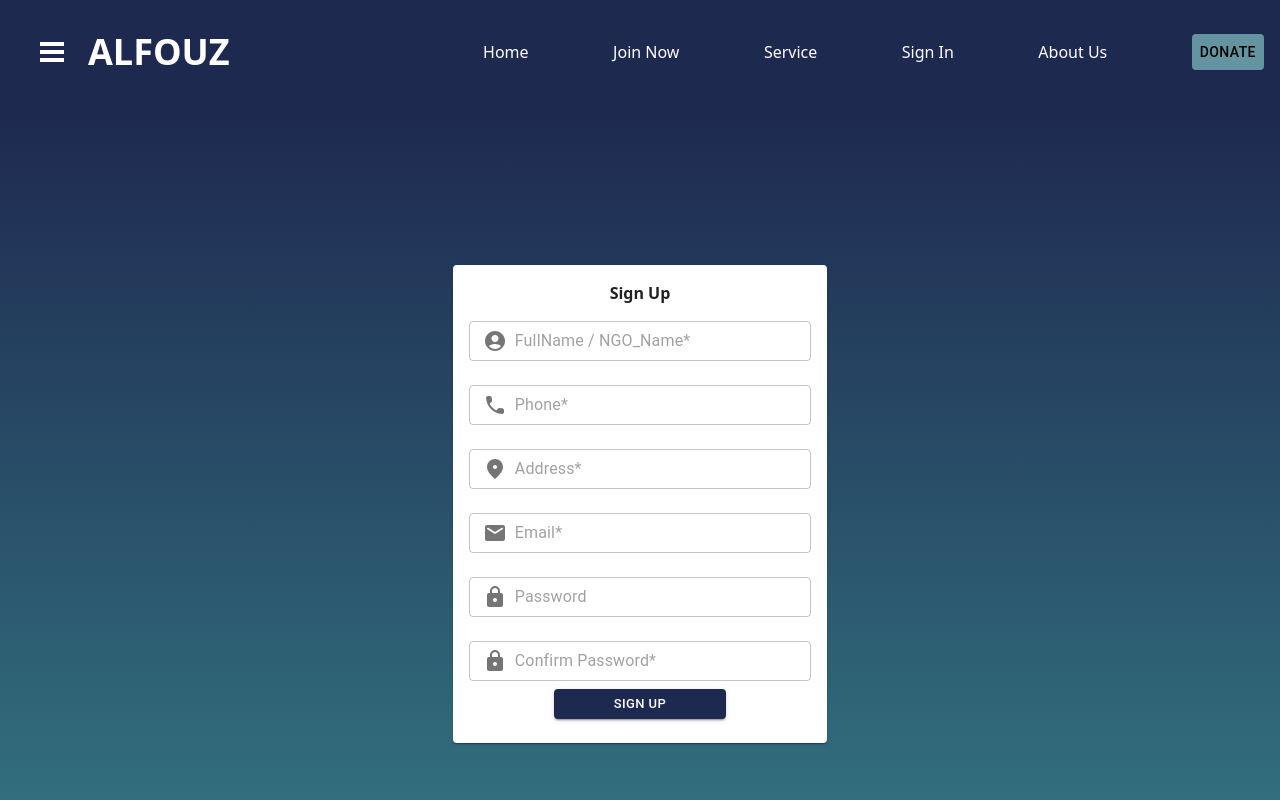
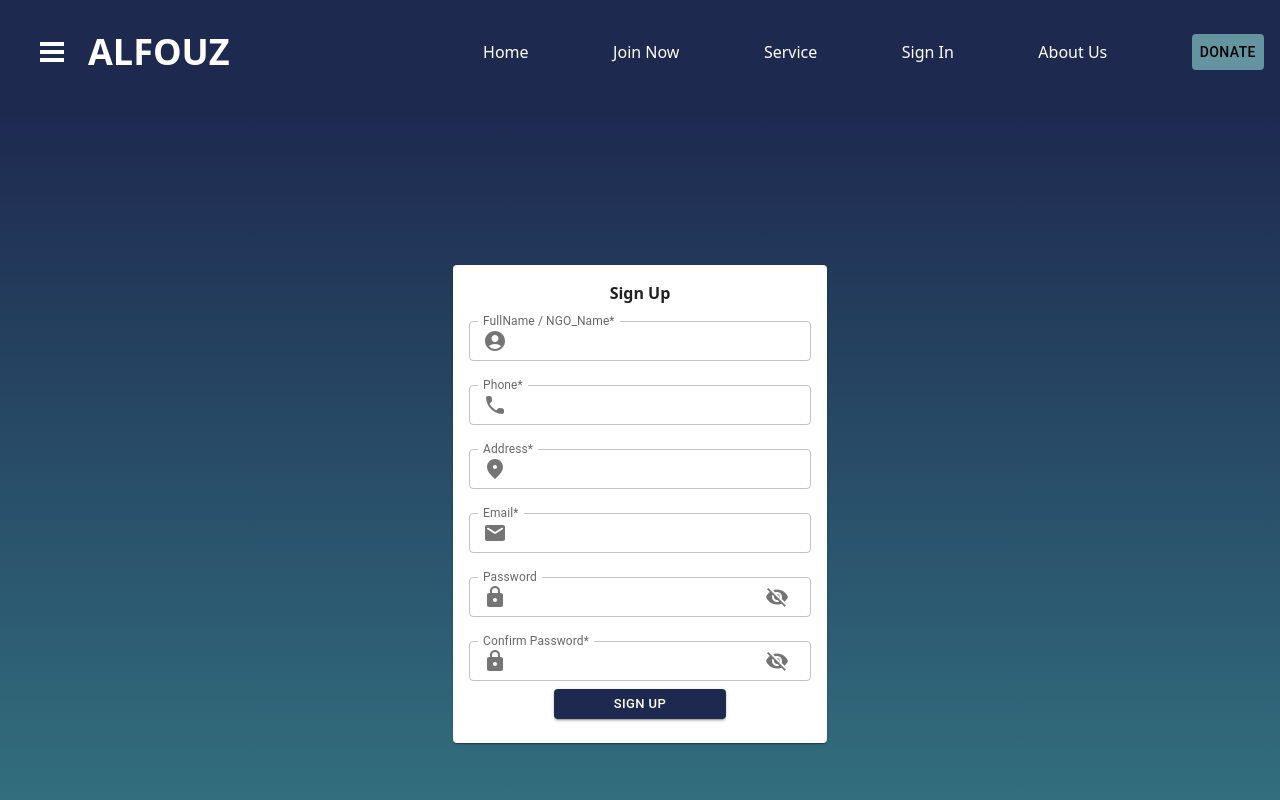
Before and after one commit to alinawaz160/community-support-portal, a React (Create React App) app: page /SignUp in a window 1280 px wide. Shown: the top 800 px of the page. Built offline with nearby package versions, Linux system fonts and the light colour scheme.

Commit message:
adding formik and yup

```diff
--- a/src/views/SignUp.js
+++ b/src/views/SignUp.js
@@ -1,6 +1,6 @@
 import React, { useState } from 'react';
-import { Formik, Form, Field } from 'formik';
-import { TextField, Button, Card, CardContent, InputAdornment } from '@mui/material';
+import { useFormik, Form, Field } from 'formik';
+import { TextField, Button, Card, CardContent, InputAdornment, IconButton } from '@mui/material';
 import { Link } from 'react-router-dom';
 import { createTheme } from "@mui/material/styles";
 import AccountCircleRoundedIcon from '@mui/icons-material/AccountCircleRounded';
@@ -8,42 +8,79 @@ import LocalPhoneRoundedIcon from '@mui/icons-material/LocalPhoneRounded';
 import LocationOnRoundedIcon from '@mui/icons-material/LocationOnRounded';
 import EmailRoundedIcon from '@mui/icons-material/EmailRounded';
 import LockRoundedIcon from '@mui/icons-material/LockRounded';
+import * as Yup from 'yup';
+import { Visibility, VisibilityOff } from '@mui/icons-material';
+import {useNavigate } from "react-router-dom";
+import axios from 'axios';
 
-function doSubmit(data) {
+function SignUp() {
 
-}
-const useStyles = createTheme((theme) => ({
-    paper: {
-        marginTop: theme.spacing(8),
-        display: 'flex',
-        flexDirection: 'column',
-        alignItems: 'center',
+    const history = useNavigate ();
+
+    var formik = useFormik({
+        initialValues: {
+            fullname: "",
+            email: "",
+            phone: "",
+            address: "",
+            password: "",
+            confirmPassword: "",
         },
-    avatar: {
-        margin: 0,
-        backgroundColor: theme.palette.secondary.main,
+        onSubmit: async(values) => {
+            try{
+                const res = await axios.fetch('/register' ,{
+                    method:"POST",
+                    headers:{
+                        "Content-Type" : "application/json"
                     },
-    form: {
-        width: '100%', // Fix IE 11 issue.
-        marginTop: 0,
-    },
-    submit: {
-        margin: 0,
-    },
-}));
-class SignUp extends React.Component {
+                    body: JSON.stringify({
+                        fullname: values.fullname,
+                        email: values.email,
+                        password: values.password,
+                        phone: values.phone,
+                        address: values.address,
+                        confirmPassword: values.confirmPasswordvalues
+                    })
+                })
 
-    // const [state, setState] = useState({ username: '', password: '' })
-    constructor() {
-        super();
-        this.state = {
-            formChange: "volunteer",
-            username: "",
-            password: "",
+                if(res.status === 400 || !res){
+                    window.alert("Already Used Details");
+                }else {
+                    window.alert("Registered Successfully");
+                    history.pushState("/login");
                 }
             }
-    render() {
-        const { classes } = useStyles;
+            catch(error){
+                console.log(error);
+            }
+        },
+        validationSchema: Yup.object().shape({
+            fullname: Yup.string()
+                .max(25, 'Must be 25 characters or less')
+                .required('Required'),
+            address: Yup.string()
+                .required('Required'),
+            phone: Yup.string()
+                .max(11, 'Must be 11 characters or less')
+                .required('Required'),
+            email: Yup.string().email('Invalid email address').required('Required'),
+            password: Yup.string().required('Password is required')
+                .min(8, 'Must be 8 characters or greater')
+                .matches(
+                    /^(?=.*[A-Za-z])(?=.*\d)(?=.*[@$!%*#?&])[A-Za-z\d@$!%*#?&]{8,}$/,
+                    "One Uppercase, One Lowercase, One Number and one special case Character"
+                )
+            ,
+            confirmPassword: Yup.string()
+                .oneOf([Yup.ref('password'), null], 'Passwords must match')
+                .required('Required'),
+        }),
+    });
+
+    var [showPassword, setShowPassword] = useState(false);
+    var handleClickShowPassword = () => setShowPassword(!showPassword);
+    var handleMouseDownPassword = () => setShowPassword(!showPassword);
+
     return (
         <div className='p-4 h-[100vh] w-[100%] flex flex-col justify-center items-center'
         >
@@ -52,15 +89,6 @@ class SignUp extends React.Component {
                     <div>
                         <p className='para font-bold'>Sign Up</p>
                     </div>
-                        <Formik className="mx-auto sm:mx-0 sm:my-0"
-                            initialValues={{ email: '', password: '' }}
-                            onSubmit={(values, { setSubmitting }) => {
-                                // handle form submission here
-                            }}
-                        >
-                            {
-                                ({ isSubmitting, handleChange, values }) => (
-                                    <Form>
                     <TextField
                         InputProps={{
                             startAdornment: (
@@ -71,10 +99,13 @@ class SignUp extends React.Component {
                         }}
                         size='small'
                         type="text"
-                                            name="name"
-                                            placeholder="FullName / NGO_Name*"
-                                            onChange={handleChange}
-                                            value={values.name}
+                        name="fullname"
+                        label="FullName / NGO_Name*"
+                        onBlur={formik.handleBlur}
+                        onChange={formik.handleChange}
+                        value={formik.values.fullname}
+                        error={formik.touched.fullname && formik.errors.fullname}
+                        helperText={formik.touched.fullname && formik.errors.fullname}
                         variant="outlined"
                         margin="normal"
                         fullWidth
@@ -88,11 +119,14 @@ class SignUp extends React.Component {
                             ),
                         }}
                         size='small'
-                                            type="text"
+                        type="number"
                         name="phone"
-                                            placeholder="Phone*"
-                                            onChange={handleChange}
-                                            value={values.phone}
+                        label="Phone*"
+                        onBlur={formik.handleBlur}
+                        onChange={formik.handleChange}
+                        value={formik.values.phone}
+                        error={formik.touched.phone && formik.errors.phone}
+                        helperText={formik.touched.phone && formik.errors.phone}
                         variant="outlined"
                         margin="normal"
                         fullWidth
@@ -108,9 +142,12 @@ class SignUp extends React.Component {
                         size='small'
                         type="text"
                         name="address"
-                                            placeholder="Address*"
-                                            onChange={handleChange}
-                                            value={values.address}
+                        label="Address*"
+                        onBlur={formik.handleBlur}
+                        onChange={formik.handleChange}
+                        value={formik.values.address}
+                        error={formik.touched.address && formik.errors.address}
+                        helperText={formik.touched.address && formik.errors.address}
                         variant="outlined"
                         margin="normal"
                         fullWidth
@@ -126,9 +163,12 @@ class SignUp extends React.Component {
                         size='small'
                         type="email"
                         name="email"
-                                            placeholder="Email*"
-                                            onChange={handleChange}
-                                            value={values.email}
+                        label="Email*"
+                        onBlur={formik.handleBlur}
+                        onChange={formik.handleChange}
+                        value={formik.values.email}
+                        error={formik.touched.email && formik.errors.email}
+                        helperText={formik.touched.email && formik.errors.email}
                         variant="outlined"
                         margin="normal"
                         fullWidth
@@ -140,13 +180,26 @@ class SignUp extends React.Component {
                                     <LockRoundedIcon />
                                 </InputAdornment>
                             ),
+                            endAdornment: (
+                                <InputAdornment position="end">
+                                    <IconButton
+                                        aria-label="toggle password visibility"
+                                        onClick={handleClickShowPassword}
+                                        onMouseDown={handleMouseDownPassword}
+                                    >
+                                        {showPassword ? <Visibility /> : <VisibilityOff />}
+                                    </IconButton>
+                                </InputAdornment>
+                            )
                         }}
                         size='small'
-                                            type="password"
+                        type={showPassword ? "text" : "password"}
                         name="password"
-                                            placeholder="Password"
-                                            onChange={handleChange}
-                                            value={values.password}
+                        label="Password"
+                        onChange={formik.handleChange}
+                        value={formik.values.password}
+                        error={formik.touched.password && formik.errors.password}
+                        helperText={formik.touched.password && formik.errors.password}
                         variant="outlined"
                         margin="normal"
                         fullWidth
@@ -158,37 +211,45 @@ class SignUp extends React.Component {
                                     <LockRoundedIcon />
                                 </InputAdornment>
                             ),
+                            endAdornment: (
+                                <InputAdornment position="end">
+                                    <IconButton
+                                        aria-label="toggle password visibility"
+                                        onClick={handleClickShowPassword}
+                                        onMouseDown={handleMouseDownPassword}
+                                    >
+                                        {showPassword ? <Visibility /> : <VisibilityOff />}
+                                    </IconButton>
+                                </InputAdornment>
+                            )
                         }}
                         size='small'
-                                            type="password"
+                        type={showPassword ? "text" : "password"}
                         name="confirmPassword"
-                                            placeholder="Confirm Password*"
-                                            onChange={handleChange}
-                                            value={values.confirmPassword}
+                        label="Confirm Password*"
+                        onChange={formik.handleChange}
+                        value={formik.values.confirmPassword}
+                        error={formik.touched.confirmPassword && formik.errors.confirmPassword}
+                        helperText={formik.touched.confirmPassword && formik.errors.confirmPassword}
                         variant="outlined"
                         margin="normal"
                         fullWidth
                     />
                     <Button
                         size='small'
-                                            style={{ width: "50%" ,backgroundColor:"#1e2950"}}
+                        style={{ width: "50%", backgroundColor: "#1e2950" }}
                         type="submit"
+                        onClick={formik.submitForm}
                         variant="contained"
-                                            disabled={isSubmitting}
                         fullWidth
                     >
                         Sign Up
                     </Button>
-                                    </Form>
-
-                                )
-                            }
-                        </Formik>
                 </CardContent>
             </Card>
         </div>
     );
 
 }
-}
+
 export default SignUp;
```
Also changed, not shown: package.json (+8 -1 lines), 1 other file (tests, documents, lock files or other folders). Lines whose indentation alone changed are shown as unchanged.
